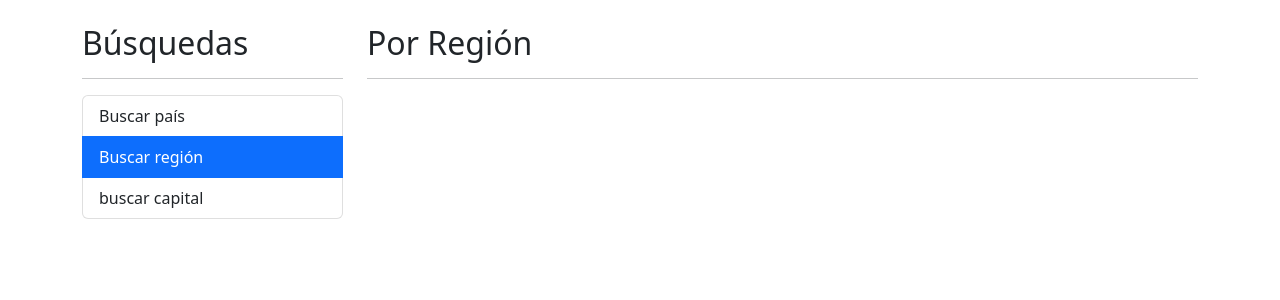
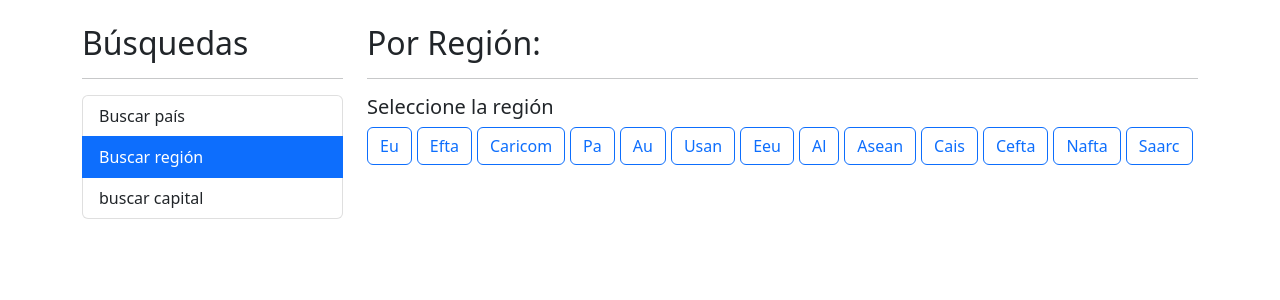
Before and after one commit to jmmolins87/udemy-restCountries, an Angular app: page /region in a window 1280 px wide. Shown: the top 300 px of the page. Built offline with nearby package versions, Linux system fonts and the light colour scheme.

Commit message:
wip - region page

```diff
--- a/src/app/country/pages/por-region/por-region.component.html
+++ b/src/app/country/pages/por-region/por-region.component.html
@@ -1,2 +1,18 @@
-<h2>Por Región</h2>
+<h2>Por Región: {{ activeRegion | titlecase }}</h2>
 <hr>
+<h5>Seleccione la región</h5>
+<div class="row">
+    <div class="col">
+        <!-- [class.btn-primary]="region === activeRegion" -->
+        <!-- [ngClass]="{
+            'btn-primary': activeRegion === region,
+            'btn-outline-primary': activeRegion !== region
+        }" -->
+        <button
+            *ngFor="let region of regions"
+            (click)="activedRegion( region )"
+            [class]="getClassCSS(region)"
+            class="btn btn-outline-primary mr-5">{{ region | titlecase }}
+        </button>
+    </div>
+</div>
--- a/src/app/country/pages/por-region/por-region.component.ts
+++ b/src/app/country/pages/por-region/por-region.component.ts
@@ -1,4 +1,4 @@
-import { Component, OnInit } from '@angular/core';
+import { Component } from '@angular/core';
 
 @Component({
   selector: 'app-por-region',
@@ -6,11 +6,20 @@ import { Component, OnInit } from '@angular/core';
   styles: [
   ]
 })
-export class PorRegionComponent implements OnInit {
+export class PorRegionComponent {
+
+  regions: string[] = ['EU', 'EFTA', 'CARICOM', 'PA', 'AU', 'USAN', 'EEU', 'AL', 'ASEAN', 'CAIS', 'CEFTA', 'NAFTA', 'SAARC',];
+  activeRegion: string = '';
+
 
   constructor() { }
 
-  ngOnInit(): void {
+  activedRegion( region: string ) {
+    this.activeRegion = region;
+  }
+
+  getClassCSS( region: string ): string {
+    return (region === this.activeRegion) ? 'btn btn-primary' : 'btn btn-outline-primary';
   }
 
 }
--- a/src/app/country/pages/ver-pais/ver-pais.component.html
+++ b/src/app/country/pages/ver-pais/ver-pais.component.html
@@ -7,7 +7,7 @@
 <ng-template #divCountry>
     <div class="row">
         <div class="col-12">
-            <h2>País: <small>{{ country.name }}</small> </h2>
+            <h2>{{ country.name }}</h2>
             <hr>
         </div>
     </div>
@@ -34,13 +34,13 @@
         <span class="badge bg-primary mr-5">{{ country.translations.de }}</span>
         <span class="badge bg-primary mr-5">{{ country.translations.es }}</span>
         <span class="badge bg-primary mr-5">{{ country.translations.fr }}</span>
-        <span class="badge bg-primary mr-5">{{ country.translations.ja }}</span>
         <span class="badge bg-primary mr-5">{{ country.translations.it }}</span>
         <span class="badge bg-primary mr-5">{{ country.translations.br }}</span>
         <span class="badge bg-primary mr-5">{{ country.translations.pt }}</span>
         <span class="badge bg-primary mr-5">{{ country.translations.nl }}</span>
         <span class="badge bg-primary mr-5">{{ country.translations.hr }}</span>
         <span class="badge bg-primary mr-5">{{ country.translations.hu }}</span>
+        <span class="badge bg-primary mr-5">{{ country.translations.ja }}</span>
         <span class="badge bg-primary mr-5">{{ country.translations.fa }}</span>
     </div>
 </div>
```
